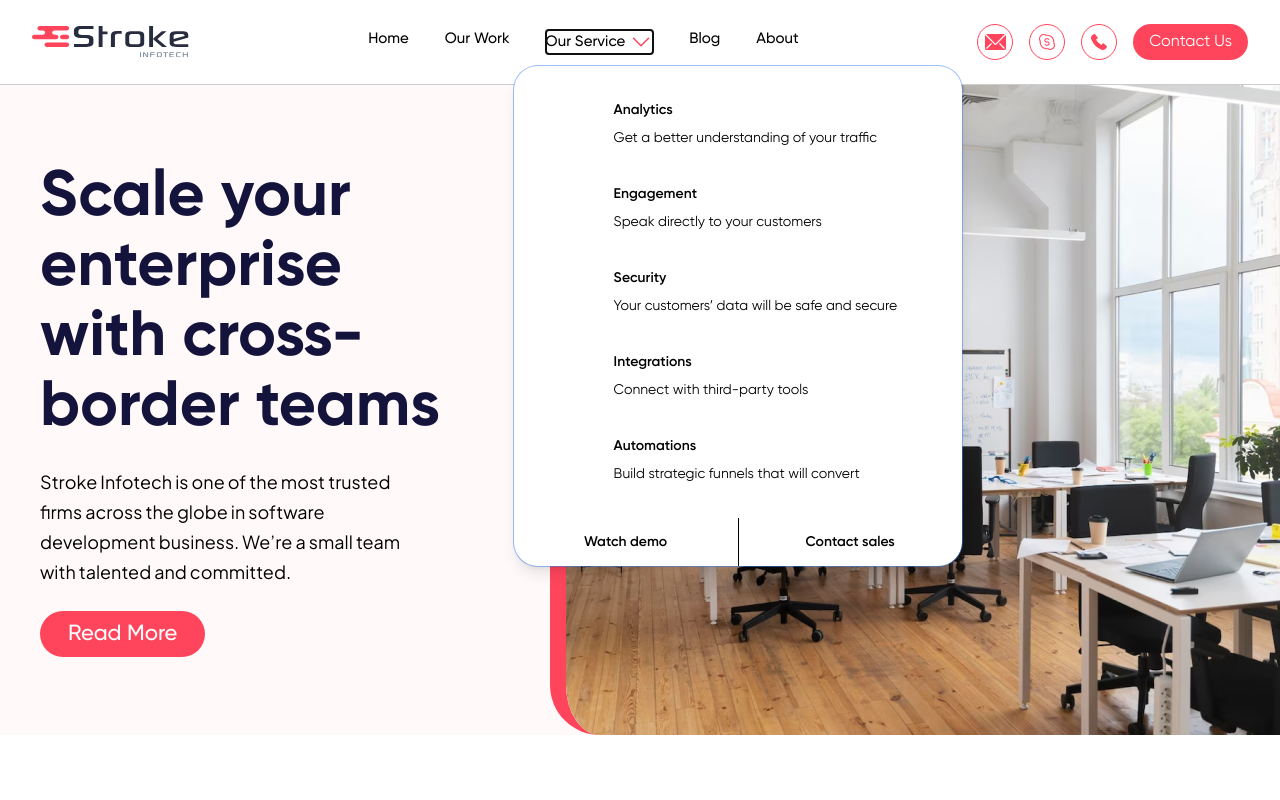
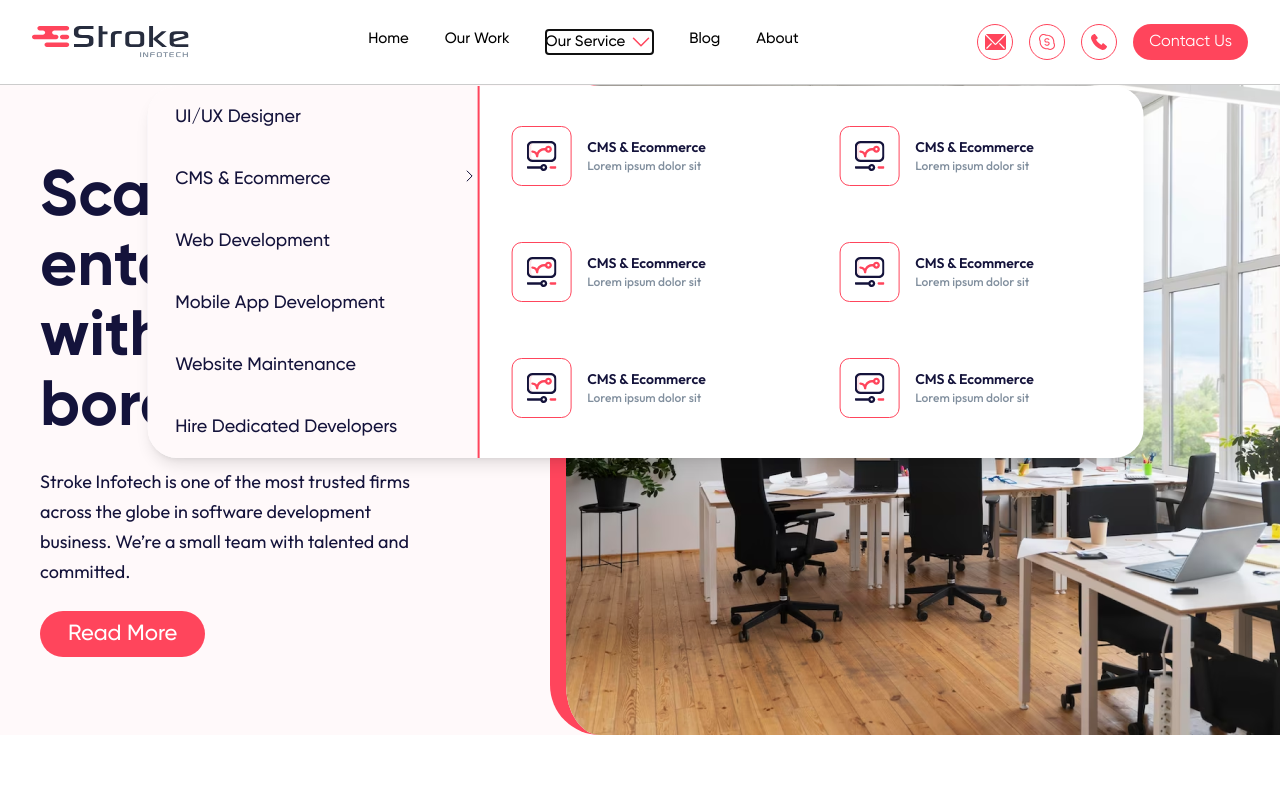
Before and after one commit to chintan787/stroke-infotech, a Next.js app: page / in a window 1280 px wide. Both pictures are taken after a click on the button "Our Service". Shown: the top 800 px of the page. Built offline with nearby package versions, Linux system fonts and the light colour scheme.

Commit message:
added Outfit font family

```diff
--- /dev/null
+++ b/icons/ChevronRightIcon.tsx
@@ -0,0 +1,10 @@
+import React from 'react'
+
+export default function ChevronRightIcon() {
+    return (
+        <svg xmlns="http://www.w3.org/2000/svg" fill="none" viewBox="0 0 24 24" strokeWidth={1.5} stroke="currentColor" className="w-4 h-4">
+        <path strokeLinecap="round" strokeLinejoin="round" d="m8.25 4.5 7.5 7.5-7.5 7.5" />
+      </svg>
+
+    )
+}
--- a/src/app/components/Banner/ImagewithText.tsx
+++ b/src/app/components/Banner/ImagewithText.tsx
@@ -32,7 +32,7 @@ export default function ImagewithText() {
                 {count.map((item) =>
                     <div>
                         <h2 className=" text-7xl leading-[76px] text-primary font-bold text-center">{item.total}</h2>
-                        <p className="font-secondaryFont text-xl leading-7 font-semibold mt-4">{item.name}</p>
+                        <p className="font-secondaryFont text-xl leading-7 font-semibold mt-4 text-black">{item.name}</p>
                     </div>
                 )}
 
--- a/src/app/components/BlogSection/BlogSection.tsx
+++ b/src/app/components/BlogSection/BlogSection.tsx
@@ -16,7 +16,7 @@ export default function BlogSection() {
                                 <p className='text-primary font-medium text-xl leading-[24px] px-4 my-2'>Dec 13 2023</p>
                             </div>
                             <div className='px-5 pt-2 pb-6 '>
-                                <p className='font-montserrat font-medium text-xl leading-[30px]'>UX/UI best practices: Extensive interview with Fingers Media designers</p>
+                                <p className='font-secondaryFont font-medium text-xl leading-[30px] text-black'>UX/UI best practices: Extensive interview with Fingers Media designers</p>
                             </div>
                         </div>
                     </div>
@@ -29,7 +29,7 @@ export default function BlogSection() {
                                 <p className='text-primary font-medium text-xl leading-[24px] px-4 my-2'>Dec 13 2023</p>
                             </div>
                             <div className='px-5 pt-2 pb-6 '>
-                                <p className='font-montserrat font-medium text-xl leading-[30px]'>3 things to remember when you need to publish Android app on Play Store</p>
+                                <p className='font-secondaryFont font-medium text-xl leading-[30px] text-black'>3 things to remember when you need to publish Android app on Play Store</p>
                             </div>
                         </div>
                     </div>
@@ -41,7 +41,7 @@ export default function BlogSection() {
                         <div className="my-4">
                             <SectionParagraph text="A passionate team of developers, designers & originators, who can visualize and develop breathtaking design, websites and apps for your business." />
                         </div>
-                        {/* <p className="font-montserrat font-regular text-black my-4 text-lg leading-[30px] ">A passionate team of developers, designers & originators, who can visualize and develop breathtaking design, websites and apps for your business.</p> */}
+                        {/* <p className="font-secondaryFont font-regular text-black my-4 text-lg leading-[30px] ">A passionate team of developers, designers & originators, who can visualize and develop breathtaking design, websites and apps for your business.</p> */}
                         <div className="bg-[url('/images/BlogSection/Paper-Btn-Bg.png')] bg-no-repeat w-32 h-36 flex justify-evenly items-center flex-col">
                             <p className="font-semibold w-[80%] text-center text-xs leading-4 uppercase">Read Latest blog</p>
                             <button className='w-10 h-10 bg-primary rounded-full flex justify-center items-center'>
--- a/src/app/components/NewLayout/Header.tsx
+++ b/src/app/components/NewLayout/Header.tsx
@@ -15,6 +15,7 @@ import Image from 'next/image'
 import MenuIcon from '../../../../icons/MenuIcon'
 import ChevronDownIcon from '../../../../icons/ChevronDownIcon'
 import XMarkIcon from '../../../../icons/XMarkIcon'
+import ChevronRightIcon from '../../../../icons/ChevronRightIcon'
 
 const products = [
     { name: 'Analytics', description: 'Get a better understanding of your traffic', href: '#', },
@@ -39,6 +40,27 @@ const callsToAction = [
 //     { name: 'Contact sales', href: '#', icon: PhoneIcon },
 // ]
 
+const megamenuTitles = [
+    { title: "UI/UX Designer" },
+    {
+        title: "CMS & Ecommerce", children: [
+            { icon: '/images/WorkSection/Front-end-Developer.svg', subtitle: 'CMS & Ecommerce', desc: 'Lorem ipsum dolor sit' },
+            { icon: '/images/WorkSection/Front-end-Developer.svg', subtitle: 'CMS & Ecommerce', desc: 'Lorem ipsum dolor sit' },
+            { icon: '/images/WorkSection/Front-end-Developer.svg', subtitle: 'CMS & Ecommerce', desc: 'Lorem ipsum dolor sit' },
+            { icon: '/images/WorkSection/Front-end-Developer.svg', subtitle: 'CMS & Ecommerce', desc: 'Lorem ipsum dolor sit' },
+            { icon: '/images/WorkSection/Front-end-Developer.svg', subtitle: 'CMS & Ecommerce', desc: 'Lorem ipsum dolor sit' },
+            { icon: '/images/WorkSection/Front-end-Developer.svg', subtitle: 'CMS & Ecommerce', desc: 'Lorem ipsum dolor sit' },
+        ]
+    },
+    { title: "Web Development" },
+    { title: "Mobile App Development" },
+    { title: "Website Maintenance" },
+    { title: "Hire Dedicated Developers" },
+
+
+
+    // "UI/UX Designer", "CMS & Ecommerce", "Web Development", "Mobile App Development", "Website Maintenance", "Hire Dedicated Developers"
+]
 
 function classNames(...classes: string[]) {
     return classes.filter(Boolean).join(' ')
@@ -110,38 +132,50 @@ export default function Header() {
                             leaveFrom="opacity-100 translate-y-0"
                             leaveTo="opacity-0 translate-y-1"
                         >
-                            <Popover.Panel className="absolute -left-8 top-full z-10 mt-3 w-screen max-w-md overflow-hidden rounded-3xl bg-white shadow-lg ring-1 ring-gray-900/5">
-                                <div className="p-4">
-                                    {products.map((item) => (
-                                        <div
-                                            key={item.name}
-                                            className="group relative flex items-center gap-x-6 rounded-lg p-4 text-sm leading-6 hover:bg-gray-50"
-                                        >
-                                            <div className="flex h-11 w-11 flex-none items-center justify-center rounded-lg bg-gray-50 group-hover:bg-white">
-                                                {/* <item.icon className="h-6 w-6 text-gray-600 group-hover:text-indigo-600" aria-hidden="true" /> */}
+                            <Popover.Panel className="absolute top-11 z-10 mt-3 w-screen max-w-[996px] overflow-hidden rounded-[30px] bg-white shadow-lg"
+                                style={{ transform: 'scaleY(1) translate(-40%)' }}>
+                                <div className="flex">
+                                    <div className="w-2/6 ">
+                                        {megamenuTitles.map((item) =>
+                                            <div className='bg-lightRed py-5 pl-6 text-secondary border-r-2 border-r-primary flex justify-between hover:border-r-white hover:bg-white hover:text-primary hover:cursor-pointer border-l-4 border-l-lightRed hover:border-l-primary	'>
+                                                <h4 className=' text-lg leading-[22px] font-medium'>{item.title}</h4>
+                                                {item.children && (
+                                                    <ChevronRightIcon />
+                                                )}
                                             </div>
-                                            <div className="flex-auto">
-                                                <a href={item.href} className="block font-semibold text-gray-900">
-                                                    {item.name}
-                                                    <span className="absolute inset-0" />
-                                                </a>
-                                                <p className="mt-1 text-gray-600">{item.description}</p>
-                                            </div>
+                                        )}
+
+                                    </div>
+                                    <div className="w-4/6 p-8 grow self-center ">
+                                        <div className='grid grid-cols-2 gap-14'>
+                                        {megamenuTitles.map((item) =>
+                                            item?.children?.map((list) =>
+                                                <div className='flex gap-4 items-center'>
+                                                    <div className='w-[60px] h-[60px] border border-primary rounded-[10px] flex justify-center items-center'>
+                                                        <Image src={list.icon} height={30} width={30} alt={''} />
+                                                    </div>
+                                                    <div>
+                                                    <h4 className='text-sm text-secondary font-secondaryFont font-semibold'>{list.subtitle}</h4>
+                                                    <p className='text-xs text-[#818F9E] font-secondaryFont font-medium leading-[18px]'>{list.desc}</p>
+                                                    </div>
+                                                </div>
+                                            )
+                                        )}
                                         </div>
-                                    ))}
+
+                                    </div>
                                 </div>
-                                <div className="grid grid-cols-2 divide-x divide-gray-900/5 bg-gray-50">
+                                {/* <div className="grid grid-cols-2 divide-x divide-gray-900/5 bg-gray-50">
                                     {callsToAction.map((item) => (
                                         <a
                                             key={item.name}
                                             href={item.href}
                                             className="flex items-center justify-center gap-x-2.5 p-3 text-sm font-semibold leading-6 text-gray-900 hover:bg-gray-100"
                                         >
-                                            {/* <item.icon className="h-5 w-5 flex-none text-gray-400" aria-hidden="true" /> */}
                                             {item.name}
                                         </a>
                                     ))}
-                                </div>
+                                </div> */}
                             </Popover.Panel>
                         </Transition>
                     </Popover>
--- a/src/app/components/TechnologyStack/Technologystack.tsx
+++ b/src/app/components/TechnologyStack/Technologystack.tsx
@@ -31,7 +31,7 @@ export default function Technologystack() {
                     {techType.map((tech) =>
                         <div className='bg-lightRed max-w-[140px] sm:max-w-[166px] w-full h-auto flex flex-col justify-center items-center py-6 sm:py-8 rounded-[40px]'>
                             <img src={tech.icon} className='w-auto pt-2' />
-                            <p className='font-normal text-base leading-[18px] pt-6'>{tech.techName}</p>
+                            <p className='font-normal text-base leading-[18px] pt-6 text-black'>{tech.techName}</p>
                         </div>
                     )}
                 </div>
--- a/tailwind.config.ts
+++ b/tailwind.config.ts
@@ -11,7 +11,8 @@ const config: Config = {
       primary:'var(--color-primary)',
       secondary:'var(--color-secondary)',
       white:'#fff',
-      black:'#000',
+      // black:'#000',
+      black:'var(--color-secondary)',
       gray:'#ccc',
       lightRed:'#fff9fa',
       blue:'#14133B',
@@ -43,7 +44,7 @@ const config: Config = {
         gilroy: ["var(--font-gilory)","system-ui", "sans-serif"],
         montserrat:["var(--font-montserrat)","system-ui", "sans-serif"],
         primaryFont:["var(--font-gilory)","system-ui", "sans-serif"],
-        secondaryFont:["var(--font-plus-Jakarta-Sans)","system-ui", "sans-serif"],
+        secondaryFont:["var(--font-outfit)","system-ui", "sans-serif"],
         outfitFont:["var(--font-outfit)","system-ui", "sans-serif"]
         // default: ["var(--font)","sans-serif"],
       }
```
Also changed, not shown: src/app/components/Testimonials/Testimonials.tsx (+15 -15 lines).
